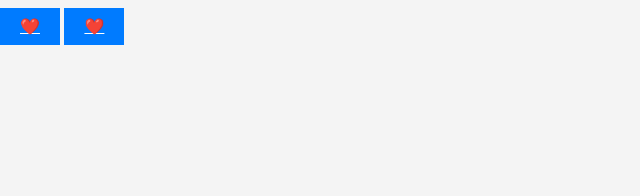
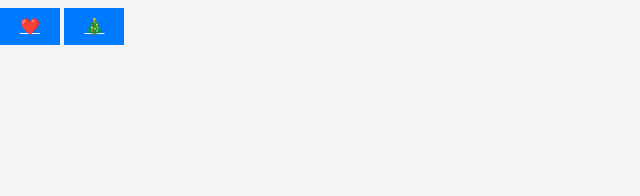
Before and after one commit to hygge-089/hygge, a plain HTML site: page index.html in a window 1280 px wide. Shown: the part 502-698 px from the top of the page, 0-640 px from the left. Drawn offline with Linux system fonts and the light colour scheme.

Commit message:
Update index.html

```diff
--- a/index.html
+++ b/index.html
@@ -105,6 +105,6 @@
 </body>
 <body>
     <a href="https://hygge-089.github.io/hygge/爱心" class="button" target="_blank">❤️</a>
-    <a href="https://hygge-089.github.io/hygge/圣诞🎄" class="button" target="_blank">❤️</a>
+    <a href="https://hygge-089.github.io/hygge/圣诞🎄" class="button" target="_blank">🎄</a>
 </body>
 </html>
```
